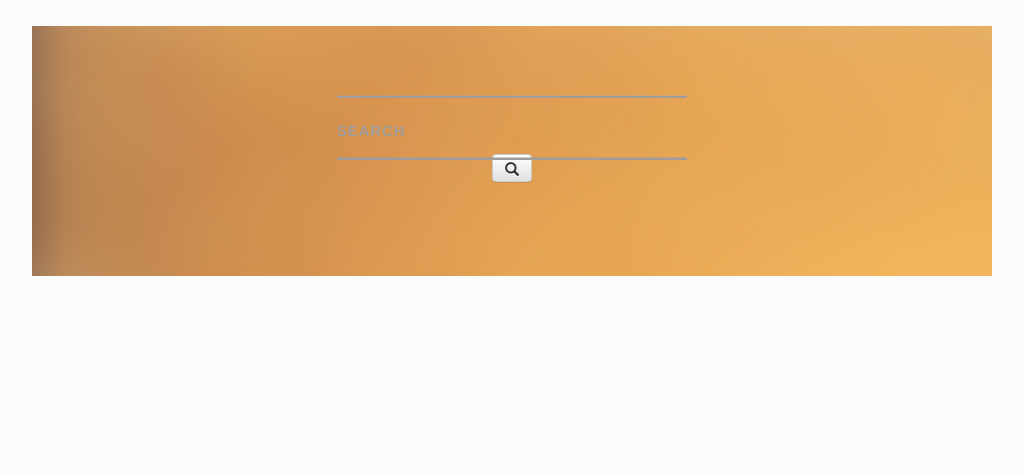
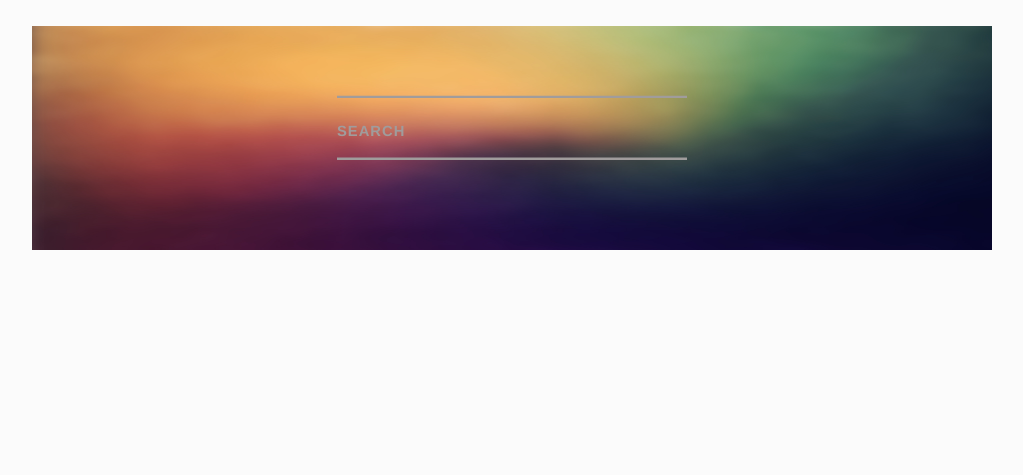
Before and after one commit to wangyannhao/final-stock-market-website, a Django app: page /searchpage/ in a window 1280 px wide. Shown: the part 98-573 px from the top of the page, without its empty margins (128-1151 px from the left). Run offline with Django 3.2, Linux system fonts and the light colour scheme; some libraries are stand-ins or nearby versions; some web fonts are replaced.

Commit message:
Update button

```diff
--- a/static/css/default.css
+++ b/static/css/default.css
@@ -51,7 +51,16 @@ a:hover,a:focus{color:#74777b;}
 	font-size: 0.65em;
 }
 
-.bgcolor-10 { background: url(background.jpg); }
+.bgcolor-10 {
+	background: url(background.jpg);
+	background-size: 1000px 250px;
+}
+
+.buttonsearch {
+	background: transparent;
+	border: none !important;
+	font-size:0 ;
+}
 
 body .nomargin-bottom {
 	margin-bottom: 0;
--- a/templates/search2.html
+++ b/templates/search2.html
@@ -21,7 +21,7 @@
                     <path d="M0,56.5c0,0,298.666,0,399.333,0C448.336,56.5,513.994,46,597,46c77.327,0,135,10.5,200.999,10.5c95.996,0,402.001,0,402.001,0"/>
                     <path d="M0,2.5c0,0,298.666,0,399.333,0C448.336,2.5,513.994,13,597,13c77.327,0,135-10.5,200.999-10.5c95.996,0,402.001,0,402.001,0"/>
                 </svg>
-                <button class="btn btn-default" type="submit"><i class="glyphicon glyphicon-search"></i></button>
+                <button class="buttonsearch" type="submit"></button>
             </span>
         </section>
        <!-- <button type="submit">      -->
--- a/templates/searchpage.html
+++ b/templates/searchpage.html
@@ -20,7 +20,7 @@
                     <path d="M0,56.5c0,0,298.666,0,399.333,0C448.336,56.5,513.994,46,597,46c77.327,0,135,10.5,200.999,10.5c95.996,0,402.001,0,402.001,0"/>
                     <path d="M0,2.5c0,0,298.666,0,399.333,0C448.336,2.5,513.994,13,597,13c77.327,0,135-10.5,200.999-10.5c95.996,0,402.001,0,402.001,0"/>
                 </svg>
-                <button class="btn btn-default" type="submit"><i class="glyphicon glyphicon-search"></i></button>
+                <button class="buttonsearch" type="submit"></button>
             </span>
         </section>
        <!-- <button type="submit">      -->
```
